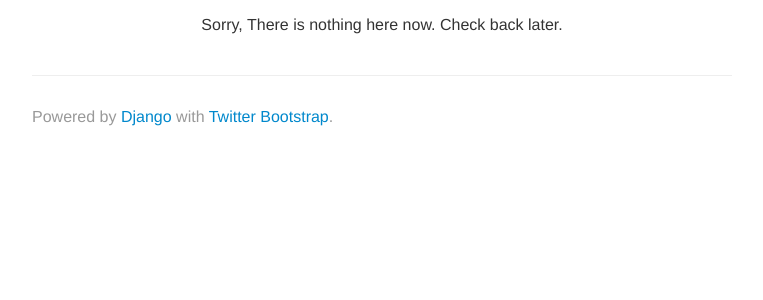
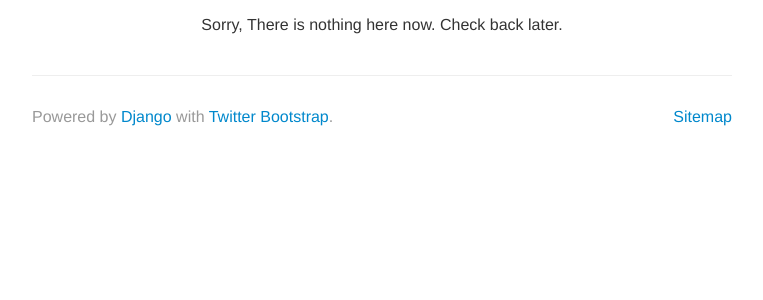
Before and after one commit to mmadil/macroblog, a Django app: page /about/ in a window 1280 px wide. Shown: the part 311-611 px from the top of the page, without its empty margins (258-1021 px from the left). Run offline with Django 3.2, Linux system fonts and the light colour scheme; data that the repository does not hold is empty; parts of the project's set-up code (start-up, migrations or seed data) failed here and were passed over; some libraries are stand-ins or nearby versions.

Commit message:
sitemap added to base

```diff
--- a/templates/base.html
+++ b/templates/base.html
@@ -91,6 +91,7 @@
       </div>
       <hr>
       <div class="footer">
+        <a class="pull-right" href="/sitemap.xml">Sitemap</a>
         <p class=" muted">Powered by <a href="https://www.djangoproject.com/">Django</a> with <a href="http://twitter.github.io/bootstrap/">Twitter Bootstrap</a>.</p>
       </div>
     </div> <!-- /container -->
```
